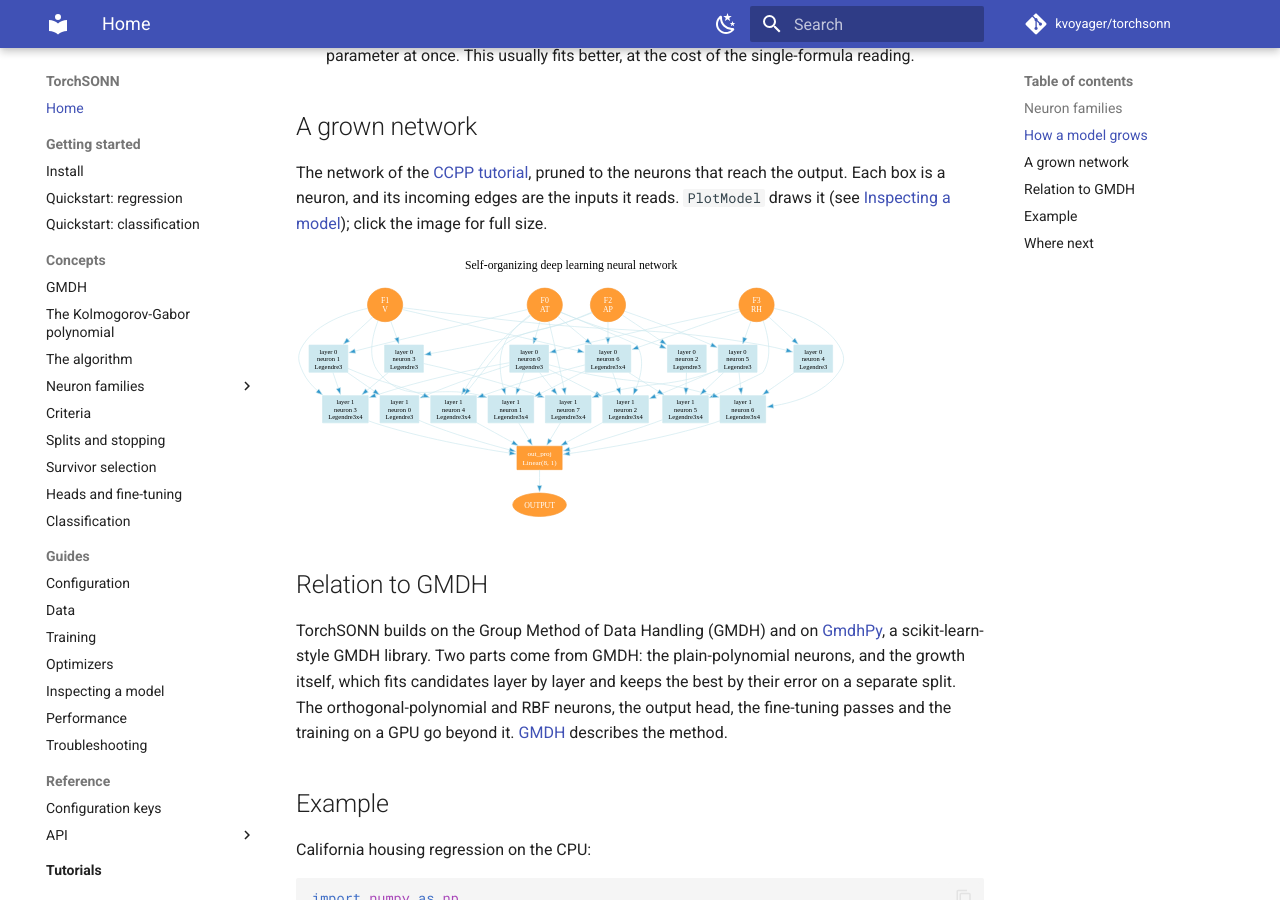
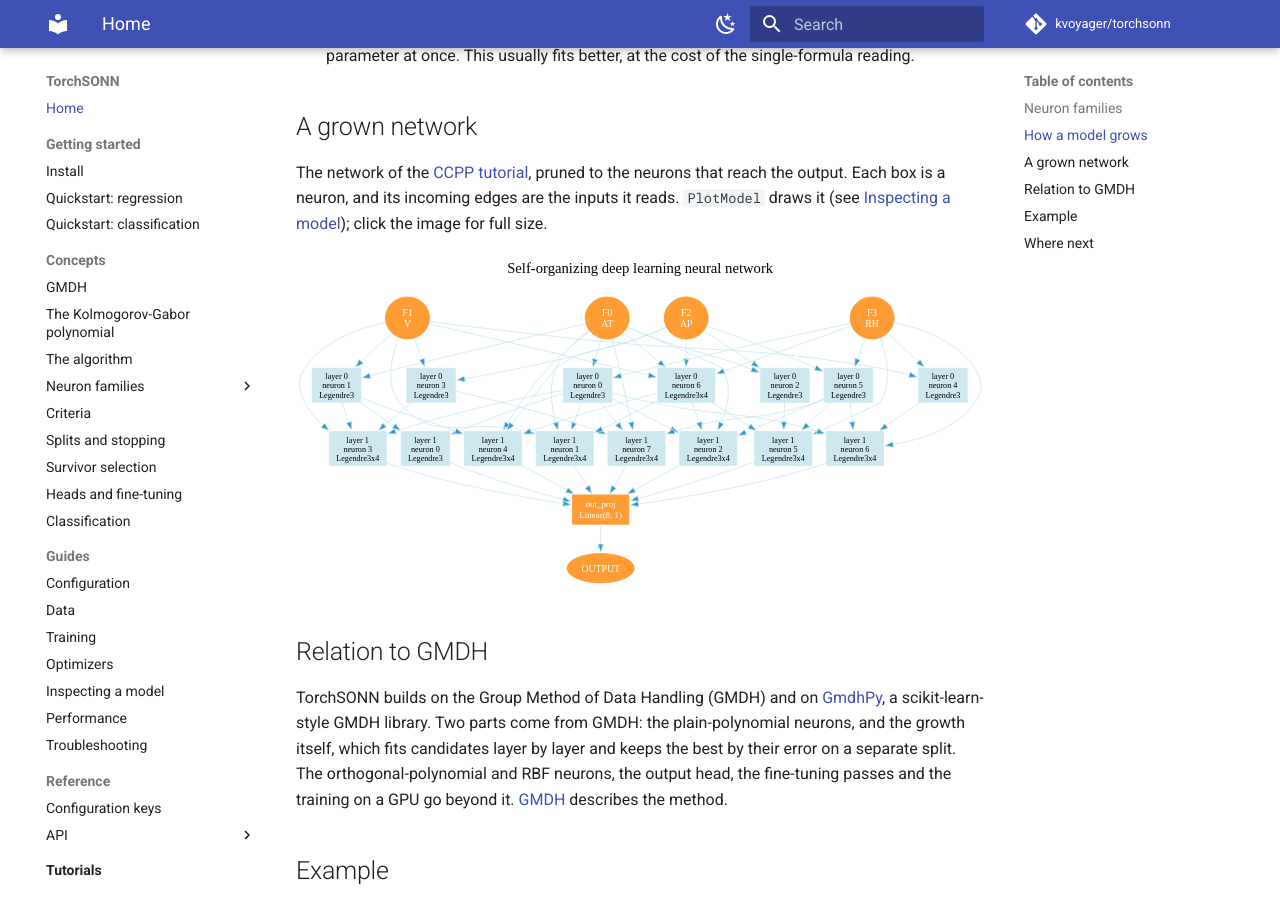
Before and after one commit to kvoyager/torchsonn, an MkDocs documentation site: the page built from docs/index.md, in a window 1280 px wide and 900 px high, scrolled down 1207 px. Built offline with MkDocs 1.6.1 and Material for MkDocs 9.7.7, drawn with Linux system fonts in a browser that asks for light colours; comment, search, counter and statistics services are not loaded.

Commit message:
docs(index): the CCPP network diagram spans the page width
The landing page's pruned CCPP network was drawn at 80% of the content column; it now fills it, so its neuron labels are easier to read.

```diff
--- a/docs/index.md
+++ b/docs/index.md
@@ -62,7 +62,7 @@ neurons that reach the output. Each box is a neuron, and its incoming edges
 are the inputs it reads. `PlotModel` draws it (see
 [Inspecting a model](guides/inspecting.md)); click the image for full size.
 
-[![The pruned network of the CCPP tutorial](assets/img/ccpp_pruned_model.svg){ width="80%" }](assets/img/ccpp_pruned_model.svg)
+[![The pruned network of the CCPP tutorial](assets/img/ccpp_pruned_model.svg){ width="100%" }](assets/img/ccpp_pruned_model.svg)
 
 ## Relation to GMDH
 
```
